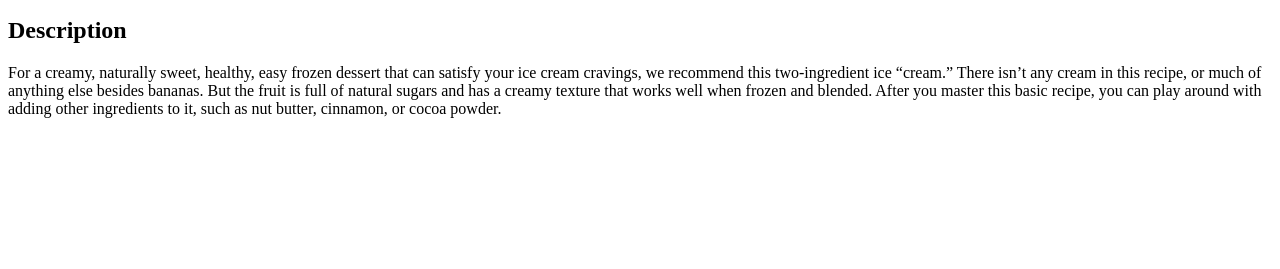
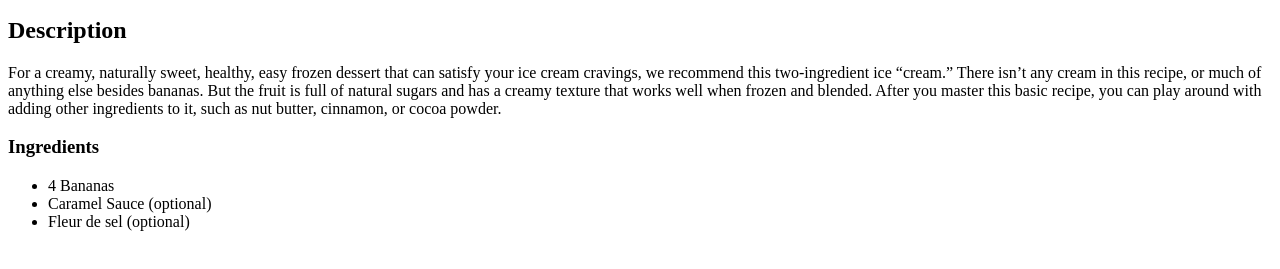
Before and after one commit to Ismailn13/odin-recipes, a plain HTML site: page recipes/banana-ice-cream.html in a window 1280 px wide. Shown: the part 101-370 px from the top of the page. Drawn offline with Linux system fonts and the light colour scheme.

Commit message:
Added ingredients

```diff
--- a/recipes/banana-ice-cream.html
+++ b/recipes/banana-ice-cream.html
@@ -19,7 +19,15 @@
 
     <p>For a creamy, naturally sweet, healthy, easy frozen dessert that can satisfy your ice cream cravings, we recommend this two-ingredient ice “cream.” There isn’t any cream in this recipe, or much of anything else besides bananas. But the fruit is full of natural sugars and has a creamy texture that works well when frozen and blended. After you master this basic recipe, you can play around with adding other ingredients to it, such as nut butter, cinnamon, or cocoa powder.</p>
 
+    <h3>Ingredients</h3>
 
+    <ul>
+
+        <li>4 Bananas</li>
+        <li>Caramel Sauce (optional)</li>
+        <li>Fleur de sel (optional)</li>
+
+    </ul>
 
 
 </body>
```
